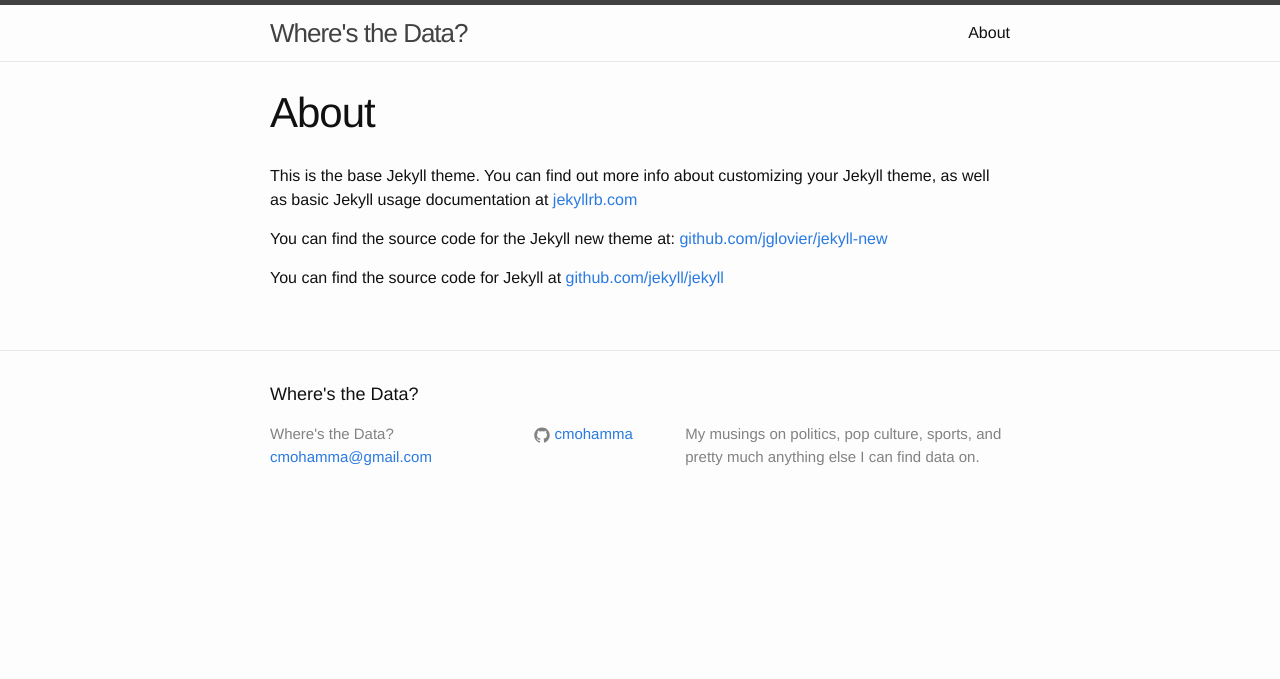
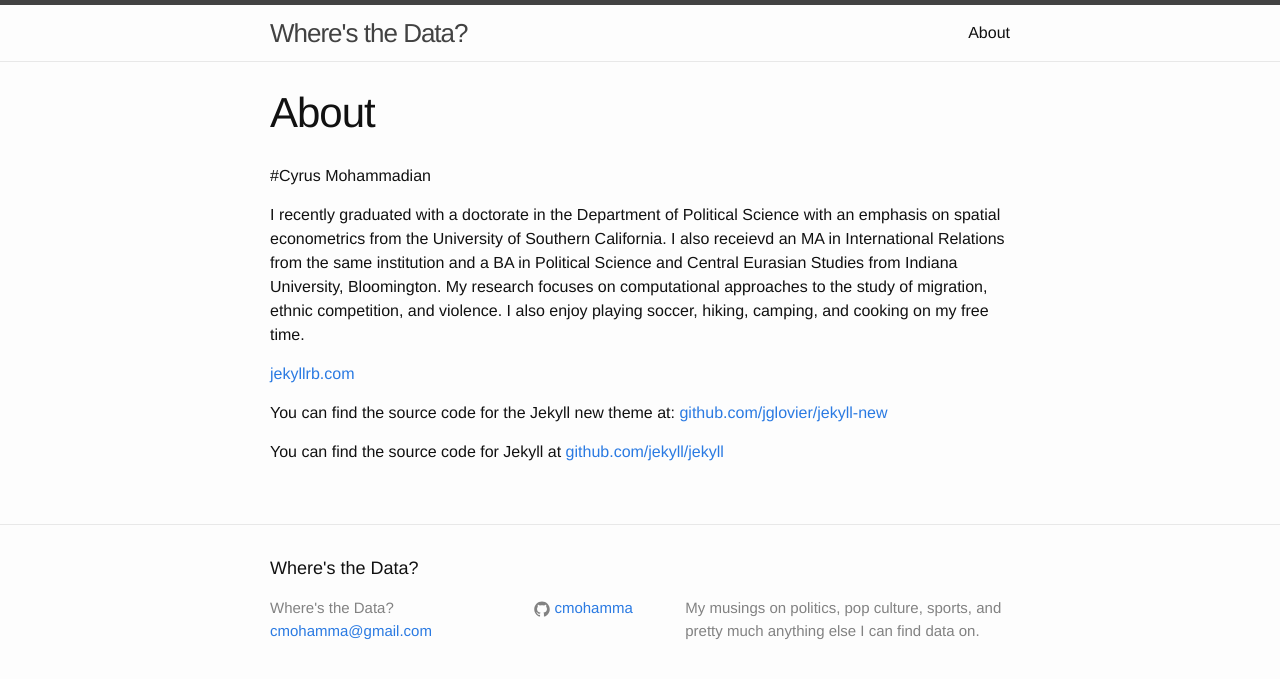
Before and after one commit to yihui/blogdown-jekyll, a Jekyll site: the page built from about.md, in a window 1280 px wide. Shown: the top 679 px of the page. Built offline with Jekyll 4.4.1, drawn with Linux system fonts in a browser that asks for light colours.

Commit message:
new about

```diff
--- a/about.md
+++ b/about.md
@@ -3,8 +3,13 @@ layout: page
 title: About
 permalink: /about/
 ---
+#Cyrus Mohammadian
 
-This is the base Jekyll theme. You can find out more info about customizing your Jekyll theme, as well as basic Jekyll usage documentation at [jekyllrb.com](http://jekyllrb.com/)
+I recently graduated with a doctorate in the Department of Political Science with an emphasis on spatial econometrics from the University of Southern California. I also receievd an MA in International Relations from the same institution and a BA in Political Science and Central Eurasian Studies from Indiana University, Bloomington. My research focuses on computational approaches to the study of migration, ethnic competition, and violence. I also enjoy playing soccer, hiking, camping, and cooking on my free time.
+
+
+
+[jekyllrb.com](http://jekyllrb.com/)
 
 You can find the source code for the Jekyll new theme at: [github.com/jglovier/jekyll-new](https://github.com/jglovier/jekyll-new)
 
```
